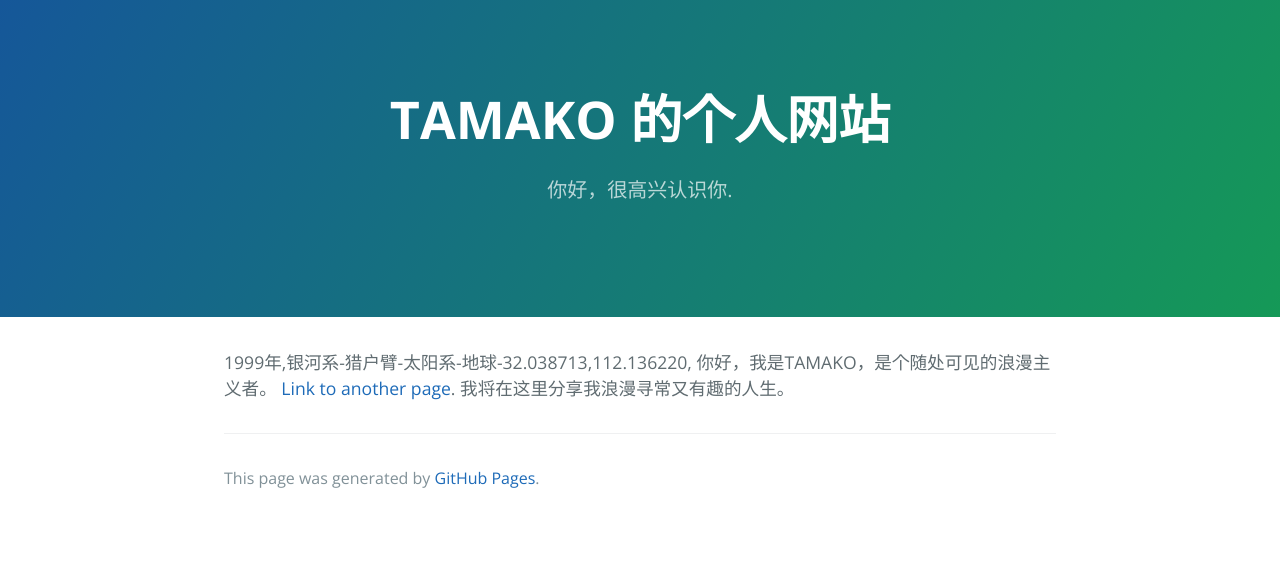
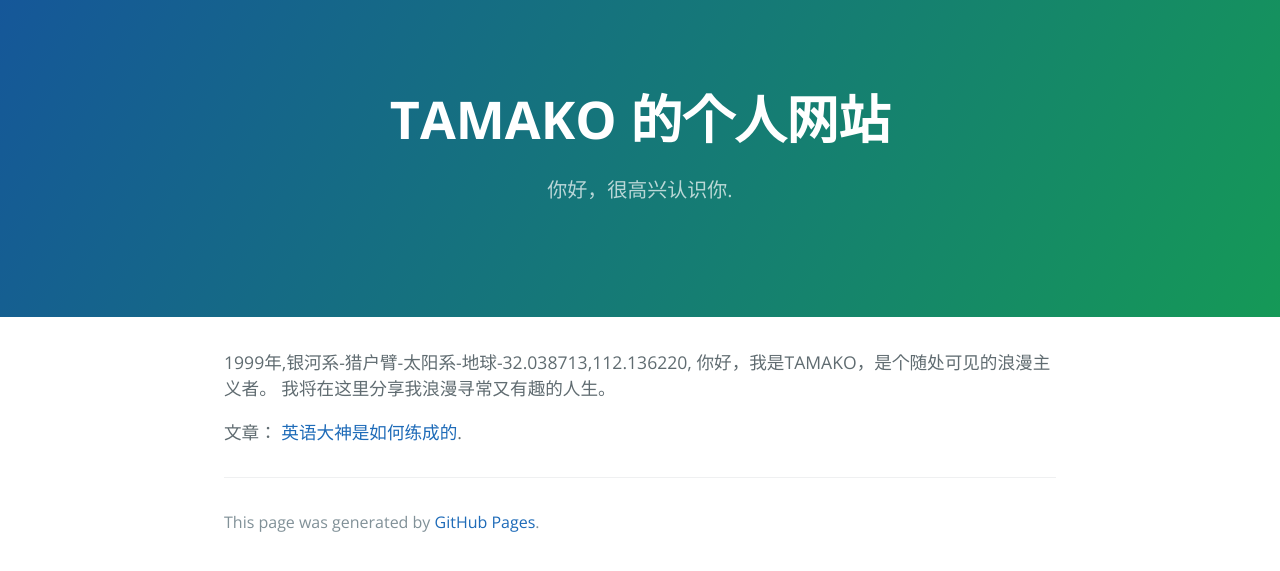
Before and after one commit to tamako23333/tamako23333.github.io, a Jekyll site: the page built from index.md, in a window 1280 px wide. Shown: the top 571 px of the page. Built offline with Jekyll 4.4.1, drawn with Linux system fonts in a browser that asks for light colours.

Commit message:
Update index.md

```diff
--- a/index.md
+++ b/index.md
@@ -4,5 +4,7 @@ layout: default
 
 1999年,银河系-猎户臂-太阳系-地球-32.038713,112.136220,
 你好，我是TAMAKO，是个随处可见的浪漫主义者。
-[Link to another page](./another-page.html).
 我将在这里分享我浪漫寻常又有趣的人生。
+
+文章：
+[英语大神是如何练成的](./another-page.html).
```
